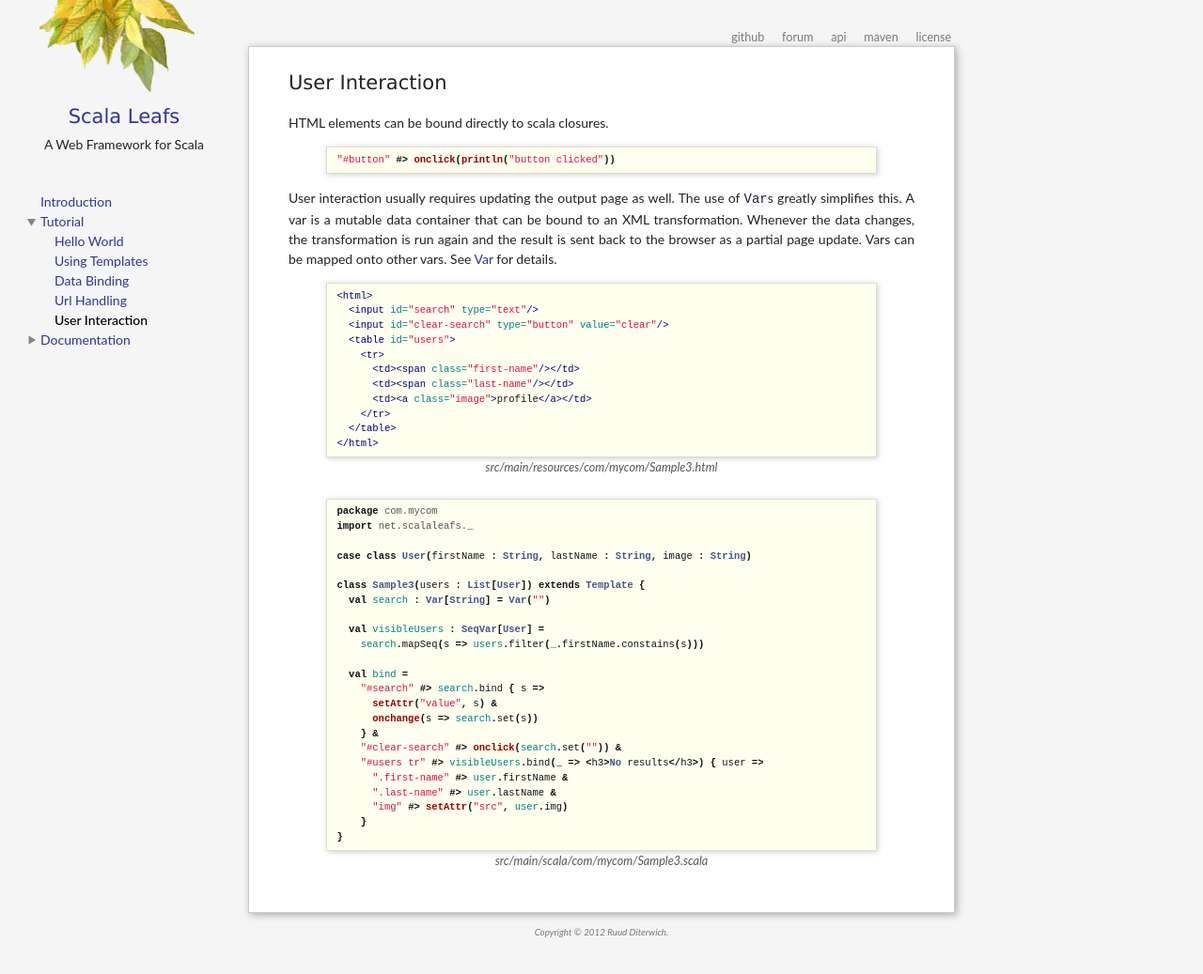
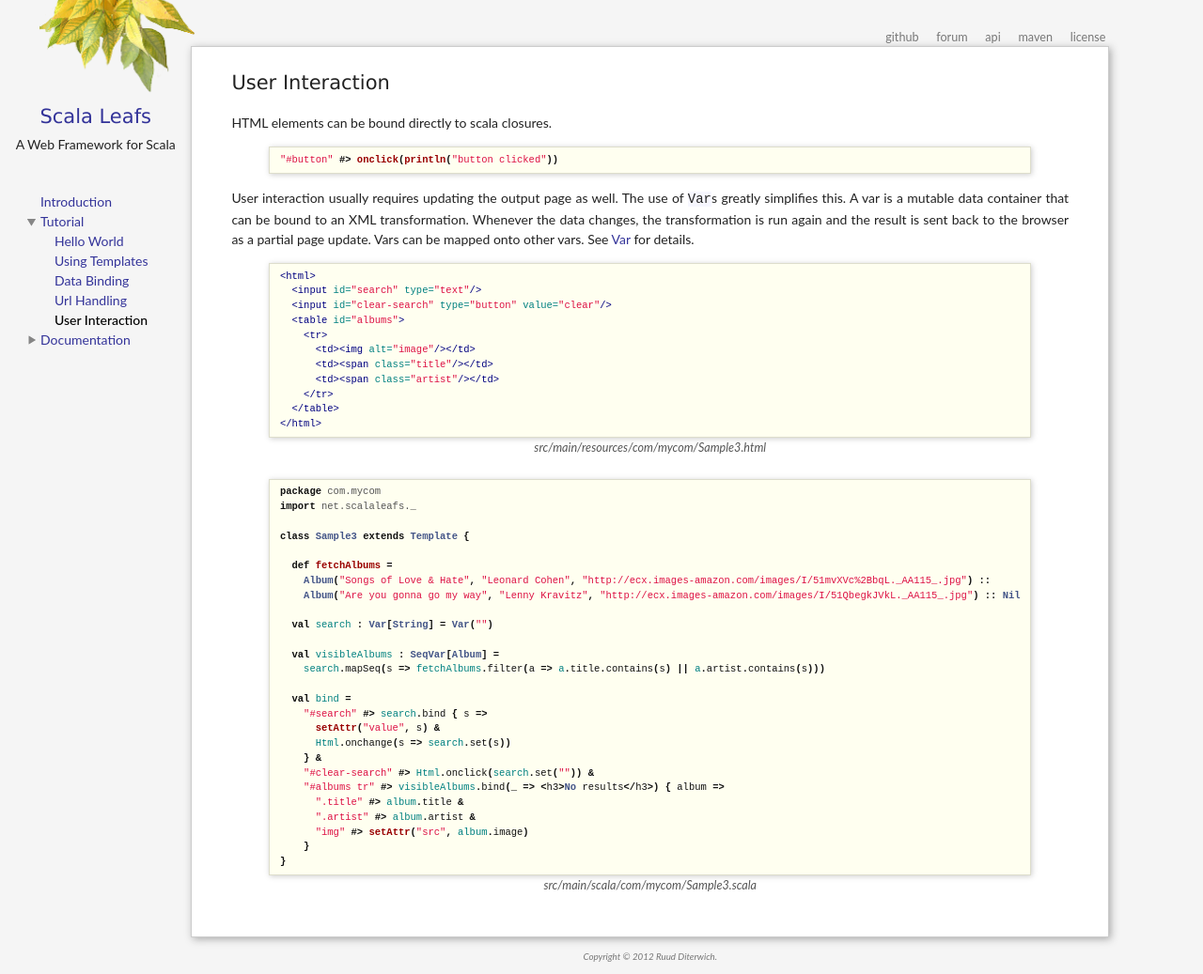
Before and after one commit to scalastuff/scalaleafs, a Jekyll site: the page built from user-interaction.md, in a window 1280 px wide. Shown: the whole page at 94% size. Built offline with Jekyll 4.4.1, drawn with Linux system fonts in a browser that asks for light colours; before the commit the page ends 1011 px from its top, so only the background shows below that.

Commit message:
Updated user-interaction.md

```diff
--- a/user-interaction.md
+++ b/user-interaction.md
@@ -15,11 +15,11 @@
 <html>
   <input id="search" type="text"/>
   <input id="clear-search" type="button" value="clear"/>
-  <table id="users">
+  <table id="albums">
     <tr>
-      <td><span class="first-name"/></td>
-      <td><span class="last-name"/></td>
-      <td><a class="image">profile</a></td>
+      <td><img alt="image"/></td>
+      <td><span class="title"/></td>
+      <td><span class="artist"/></td>
     </tr>
   </table>
 </html>
@@ -30,24 +30,27 @@
 package com.mycom
 import net.scalaleafs._
 
-case class User(firstName : String, lastName : String, image : String)
+class Sample3 extends Template {
 
-class Sample3(users : List[User]) extends Template {
+  def fetchAlbums =
+    Album("Songs of Love & Hate", "Leonard Cohen", "http://ecx.images-amazon.com/images/I/51mvXVc%2BbqL._AA115_.jpg") ::
+    Album("Are you gonna go my way", "Lenny Kravitz", "http://ecx.images-amazon.com/images/I/51QbegkJVkL._AA115_.jpg") :: Nil
+
   val search : Var[String] = Var("")
 
-  val visibleUsers : SeqVar[User] =
-    search.mapSeq(s => users.filter(_.firstName.constains(s)))
+  val visibleAlbums : SeqVar[Album] =
+    search.mapSeq(s => fetchAlbums.filter(a => a.title.contains(s) || a.artist.contains(s)))
 
   val bind =
     "#search" #> search.bind { s =>
       setAttr("value", s) &
-      onchange(s => search.set(s))
+      Html.onchange(s => search.set(s))
     } &
-    "#clear-search" #> onclick(search.set("")) &
-    "#users tr" #> visibleUsers.bind(_ => <h3>No results</h3>) { user =>
-      ".first-name" #> user.firstName &
-      ".last-name" #> user.lastName &
-      "img" #> setAttr("src", user.img)
+    "#clear-search" #> Html.onclick(search.set("")) &
+    "#albums tr" #> visibleAlbums.bind(_ => <h3>No results</h3>) { album =>
+      ".title" #> album.title &
+      ".artist" #> album.artist &
+      "img" #> setAttr("src", album.image)
     }
 }
 {% endhighlight %}
```
